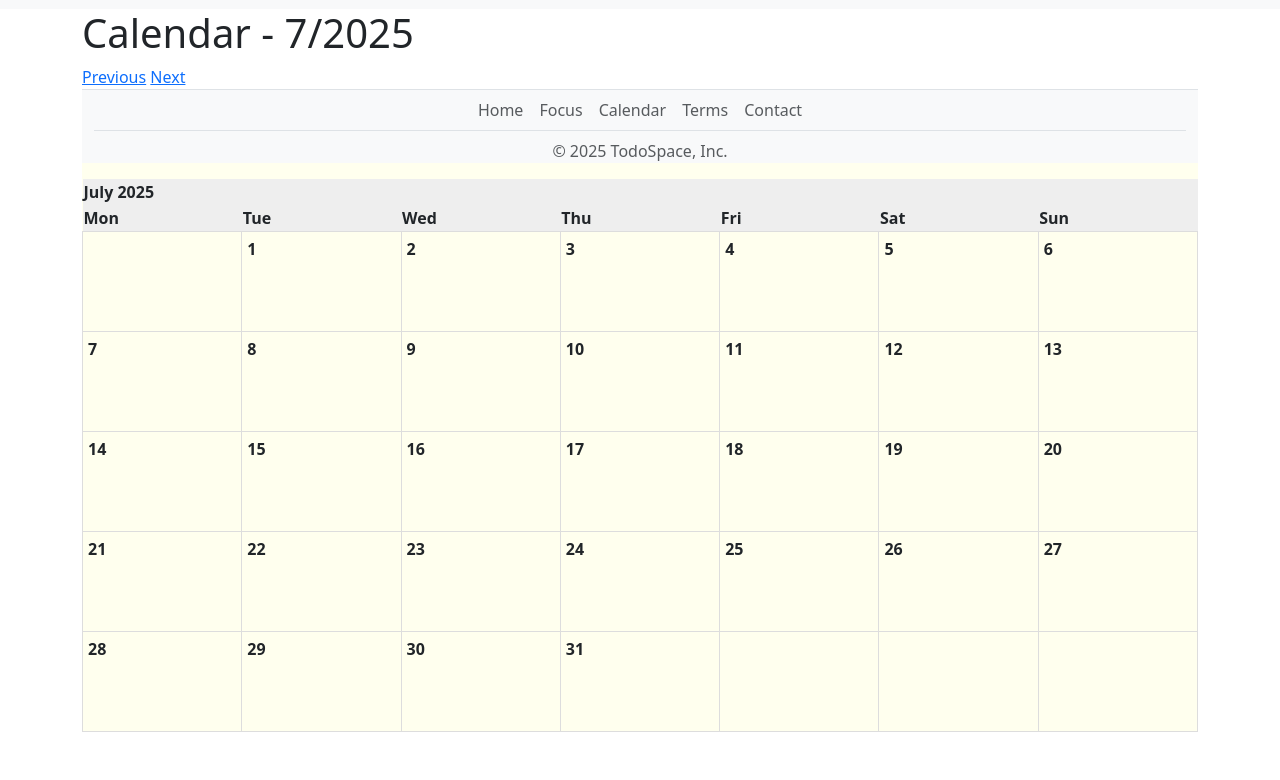
After one commit to tomi3-11/Todo-Space, a Django app: page /calendar/ in a window 1280 px wide. The commit adds this page. Shown: the part 317-1097 px from the top of the page. Run offline with Django 5.2, Linux system fonts and the light colour scheme; data that the repository does not hold is empty.

Commit message:
Calendar Page added

```diff
--- a/TodoProject/settings.py
+++ b/TodoProject/settings.py
@@ -120,6 +120,10 @@ USE_TZ = True
 
 STATIC_URL = 'static/'
 
+STATICFILES_DIRS = [
+    BASE_DIR / 'static',
+]
+
 # Default primary key field type
 # https://docs.djangoproject.com/en/5.2/ref/settings/#default-auto-field
 
--- /dev/null
+++ b/static/css/calendar.css
@@ -0,0 +1,50 @@
+.calendar {
+    width: 100%;
+    border-collapse: collapse;
+    table-layout: fixed;
+}
+
+.calendar th {
+    background: #eee;
+}
+
+.calendar td {
+    border: 1px solid #ddd;
+    vertical-align: top;
+    height: 100px;
+    padding: 5px;
+}
+
+.calendar td ul {
+    list-style: none;
+    margin: 0;
+    padding: 0;
+}
+
+.calendar td ul li {
+    white-space: nowrap;
+    overflow: hidden;
+    text-overflow: ellipsis;
+    font-size: 12px;
+    background: rgb(98, 98, 247);
+    padding: 6px;
+    border-radius: 10px;
+    color: #ddd;
+}
+
+.task-completed {
+    color: #00ff00;
+}
+
+.task-pending {
+    color: #ff0000;
+}
+
+.date {
+    font-weight: bold;
+}
+
+ul {
+    padding-left: 10px;
+    list-style: none;
+}
--- /dev/null
+++ b/todo.txt
@@ -0,0 +1,6 @@
+Things to be solved
+
+1. Calendar and footer conflict
+2. Clickable tasks links to tasks lists
+3. edit tasks from the calendar
+4. exporting tasks as pdf or csv.
--- a/todoapp/templates/todoapp/base.html
+++ b/todoapp/templates/todoapp/base.html
@@ -1,3 +1,4 @@
+{% load static %}
 <!DOCTYPE html>
 <html lang="en">
 
@@ -11,8 +12,9 @@
 
     <!-- font Awesome ICONS -->
     <link rel="stylesheet" href="https://cdnjs.cloudflare.com/ajax/libs/font-awesome/4.7.0/css/font-awesome.min.css">
-    <!-- Google Fonts -->
 
+    <!-- CSS Styling -->
+    <link rel="stylesheet" href="{% static 'css/calendar.css' %}">
 
 </head>
 
@@ -36,7 +38,7 @@
                         <a class="nav-link" href="#">Focus</a>
                     </li>
                     <li class="nav-item">
-                        <a class="nav-link" href="#">Calendar</a>
+                        <a class="nav-link" href="{% url 'todoapp:calendar_view' %}">Calendar</a>
                     </li>
                     <!-- <li class="nav-item">
                         <a class="nav-link" href="#">Sign Up</a>
--- /dev/null
+++ b/todoapp/templates/todoapp/calendar.html
@@ -0,0 +1,20 @@
+{% extends 'todoapp/base.html' %}
+{% load static %}
+
+{% block title %}Calendar - TodoSpace {% endblock %}
+
+{% block content %}
+<h1>Calendar - {{ month }}/{{ year }}</h1>
+
+<!-- Navigation -->
+<div>
+    <a href="?month={{ month|add:'-1'}}&year={{ year }}">Previous</a>
+    <a href="?month={{ month|add:'1'}}&year={{ year }}">Next</a>
+
+
+</div>
+<div style="background: #ffe;">
+    {{ calendar|safe }}
+</div>
+
+{% endblock %}
--- a/todoapp/urls.py
+++ b/todoapp/urls.py
@@ -9,5 +9,6 @@ urlpatterns = [
     path('tasks/', views.display_task, name='display_task'),
     path('tasks/create_task/', views.create_task, name='create_task'),
     path('task/edit_task/<int:task_id>/', views.edit_task, name='edit_task'),
-    path('tasks/delete_task/<int:task_id>/', views.delete_task, name='confirm_delete_task')
+    path('tasks/delete_task/<int:task_id>/', views.delete_task, name='confirm_delete_task'),
+    path('calendar/', views.calendar_view, name='calendar_view'),
 ]
--- /dev/null
+++ b/todoapp/utils.py
@@ -0,0 +1,55 @@
+# Calendar Utility
+
+import calendar
+from datetime import datetime
+from calendar import HTMLCalendar
+
+class TaskCalendar(HTMLCalendar):
+    def __init__(self, tasks):
+        super(HTMLCalendar, self).__init__()
+        self.tasks = tasks
+
+    def formatday(self, day, weekday):
+        if day == 0:
+            return '<td class="noday"></td>'
+
+        day_tasks = self.tasks.filter(
+            due_date__day=day,
+            due_date__year=self.year,
+            due_date__month=self.month
+        )
+
+        task_list = ''
+
+        for task in day_tasks:
+            title = task.title
+
+            # Truncate long task title
+            if len(title) > 20:
+                title = title[:17] + '...'
+
+            # Append each task to the list
+            task_list += f'<li title="{task.title}">{title}</li>'
+
+        return (
+            f'<td class="day" data-date="{self.year}-{self.month:02}-{day:02}">'
+            f'<span class="date">{day}</span><ul>{task_list}</ul></td>'
+        )
+
+    def formatweek(self, theweek):
+        week = ''
+        for d, weekday in theweek:
+            week += self.formatday(d, weekday)
+        return f'<tr>{week}</tr>'
+
+    def formatmonth(self, year, month, withyear=True):
+        self.year = year
+        self.month = month
+
+        self.tasks = self.tasks.filter(due_date__year=year, due_date__month=month)
+        cal = f'<table class="calendar">\n'
+        cal += f'{self.formatmonthname(year, month, withyear=withyear)}\n'
+        cal += f'{self.formatweekheader()}\n'
+        for week in self.monthdays2calendar(year, month):
+            cal += f'{self.formatweek(week)}\n'
+        return cal
--- a/todoapp/views.py
+++ b/todoapp/views.py
@@ -4,6 +4,8 @@ from .forms import TaskForm, EditForm
 from django.contrib import messages
 from django.contrib.auth.models import User
 from django.contrib import auth
+from .utils import TaskCalendar
+from datetime import datetime
 
 # Create your views here.
 
@@ -64,3 +66,27 @@ def delete_task(request, task_id):
 
 def home(request):
     return render(request, 'todoapp/home.html')
+
+
+# Calendar View
+def calendar_view(request):
+    # Get month and year from the URL or use current
+    month = int(request.GET.get('month', datetime.now().month))
+    year = int(request.GET.get('year', datetime.now().year))
+
+    if month < 1:
+        month = 12
+        year -= 1
+    elif month > 12:
+        month = 1
+        year += 1
+
+    tasks = Task.objects.all()
+    cal = TaskCalendar(tasks).formatmonth(year, month)
+    context = {
+        'calendar': cal,
+        'month': month,
+        'year': year,
+    }
+
+    return render(request, 'todoapp/calendar.html', context)
```
